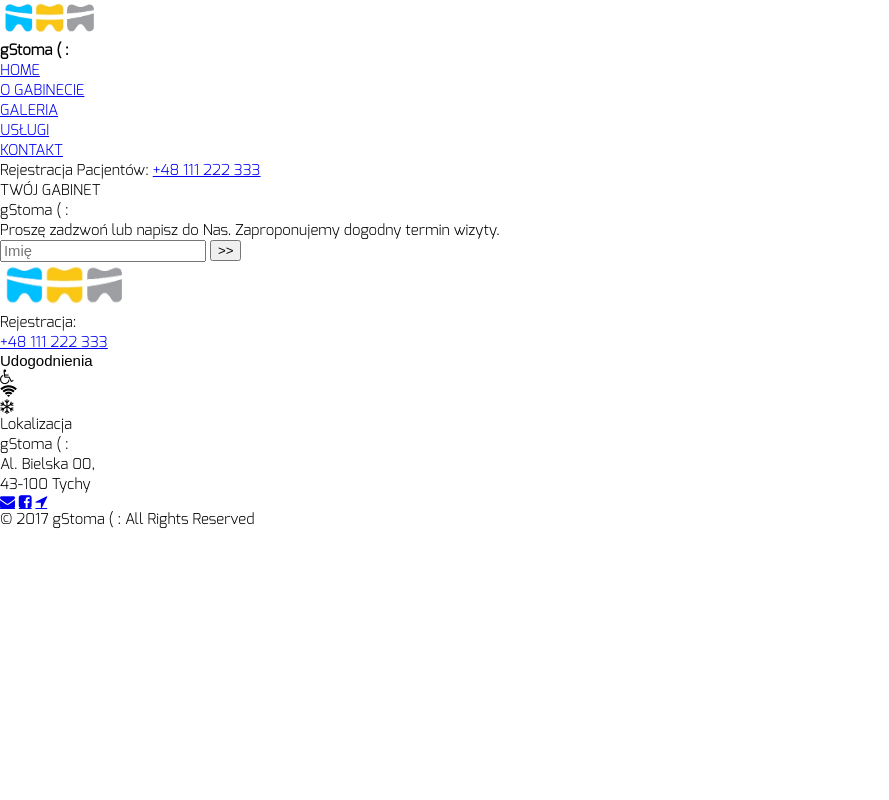
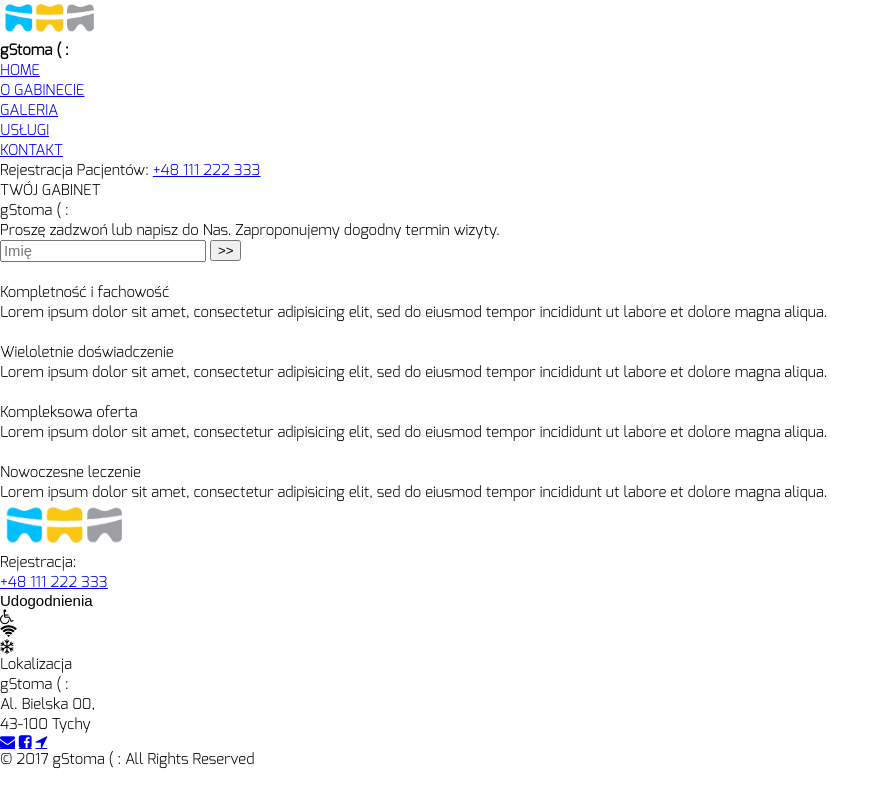
Before and after one commit to danielplatek/00_gStoma, a plain HTML site: page index.html in a window 1280 px wide. Shown: the whole page, without its empty margins (0-889 px from the left). Drawn offline with nearby package versions, Linux system fonts and the light colour scheme; files that its build step writes are made by us from their sources.

Commit message:
importatnInfo section

```diff
--- a/index.html
+++ b/index.html
@@ -64,6 +64,32 @@
 </header>
 <!-- end header section -->
 
+<!-- importantInfo section -->
+<section class="importantInfo">
+    <div class="">
+        <div class="importantInfo_one">
+            <img class="" src="img/service3.png" alt="">
+            <h3>Kompletność i fachowość</h3>
+            <p>Lorem ipsum dolor sit amet, consectetur adipisicing elit, sed do eiusmod tempor incididunt ut labore et dolore magna aliqua.</p>
+        </div>
+        <div class="importantInfo_two">
+            <img  class=""src="img/service1.png" alt="">
+            <h3>Wieloletnie doświadczenie</h3>
+            <p>Lorem ipsum dolor sit amet, consectetur adipisicing elit, sed do eiusmod tempor incididunt ut labore et dolore magna aliqua.</p>
+        </div>
+        <div class="importantInfo_tree">
+            <img class="" src="img/service2.png" alt="">
+            <h3>Kompleksowa oferta</h3>
+            <p>Lorem ipsum dolor sit amet, consectetur adipisicing elit, sed do eiusmod tempor incididunt ut labore et dolore magna aliqua.</p>
+        </div>
+        <div class="importantInfo_four">
+            <img  class="" src="img/service4.png" alt="">
+            <h3>Nowoczesne leczenie</h3>
+            <p>Lorem ipsum dolor sit amet, consectetur adipisicing elit, sed do eiusmod tempor incididunt ut labore et dolore magna aliqua.</p>
+        </div>
+    </div>
+
+
 <!--dentistOffice section -->
 <!--gallery section-->
 <!--services section-->
```
